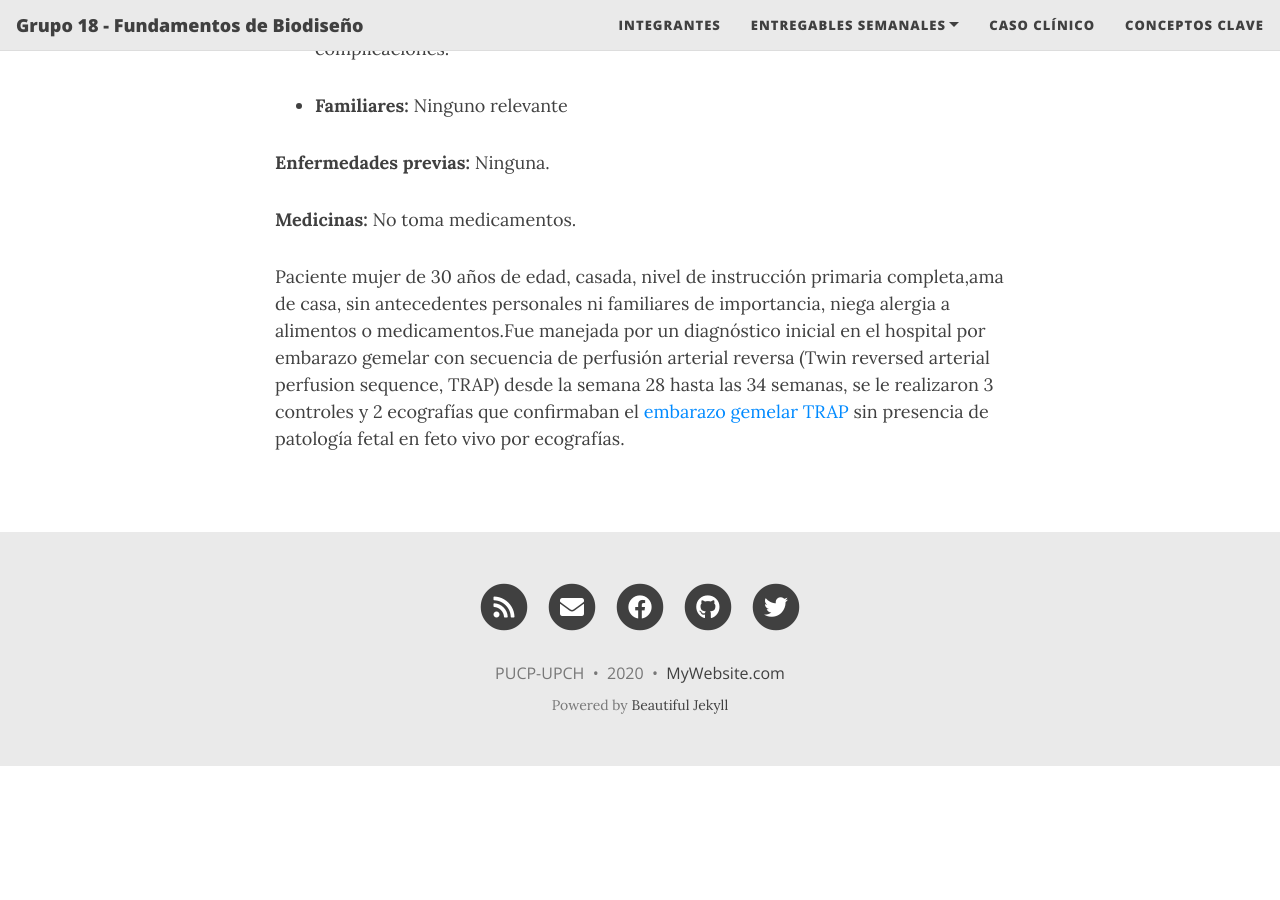
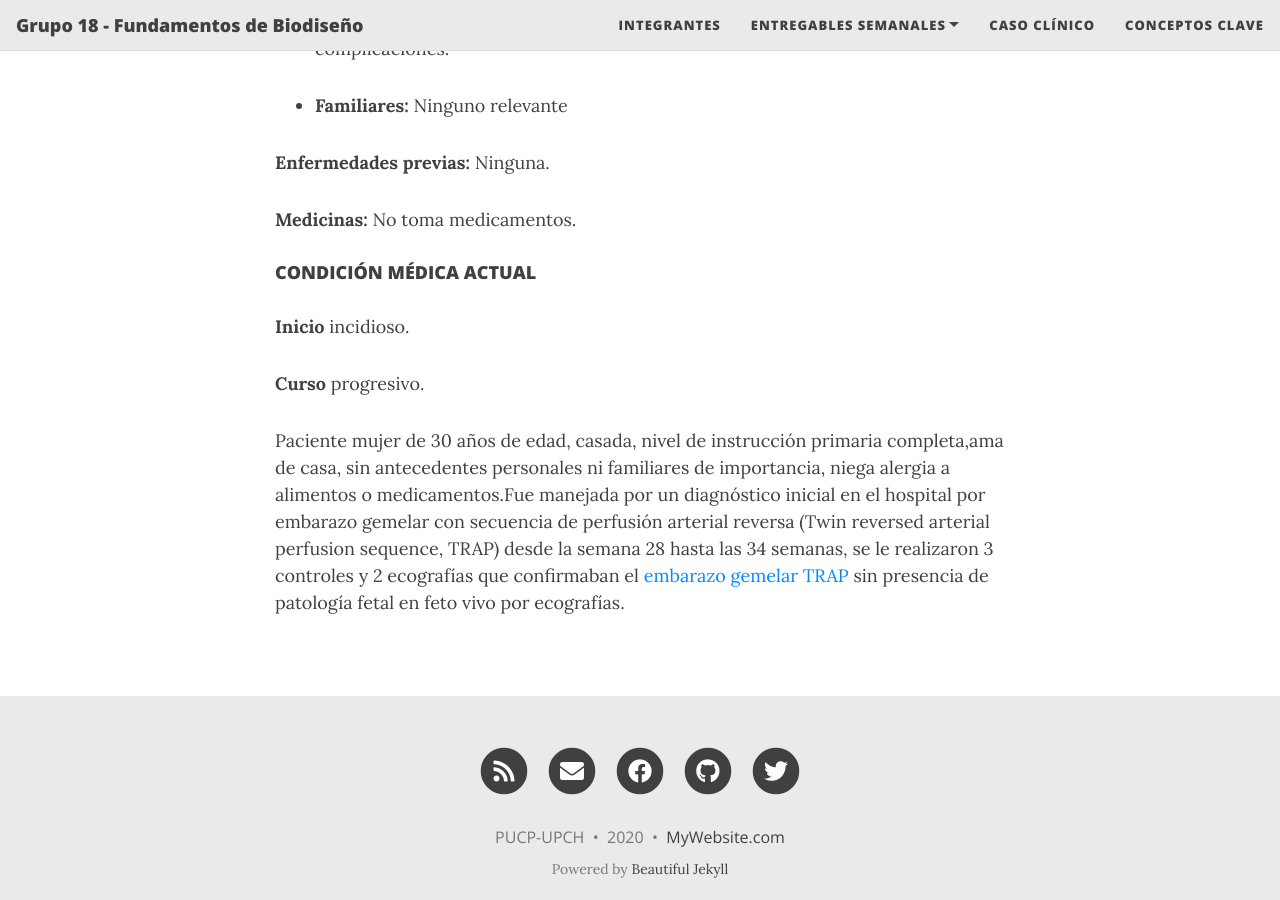
Before and after one commit to equipo18-fundbio/equipo18-fundbio1, a Jekyll site: the page built from CasoClinico/CasoClinico.md, in a window 1280 px wide and 900 px high, scrolled down 803 px. Built offline with Jekyll 4.4.1, drawn with Linux system fonts in a browser that asks for light colours; nearby versions of some CDN libraries; before the commit the page ends 1569 px from its top, so only the background shows below that.

Commit message:
Update CasoClinico.md

```diff
--- a/CasoClinico/CasoClinico.md
+++ b/CasoClinico/CasoClinico.md
@@ -37,6 +37,11 @@ subtitle: Control Prenatal
 
 **Medicinas:** No toma medicamentos.
 
+#### **CONDICIÓN MÉDICA ACTUAL**
+**Inicio** incidioso.
+
+**Curso** progresivo.
+
 
 Paciente mujer de 30 años de edad, casada, nivel de instrucción primaria completa,ama de casa, sin antecedentes personales ni familiares de importancia, niega alergia a alimentos
 o medicamentos.Fue manejada por un diagnóstico inicial en el hospital por embarazo gemelar con secuencia de perfusión arterial reversa (Twin reversed arterial perfusion sequence, TRAP) desde la
```
